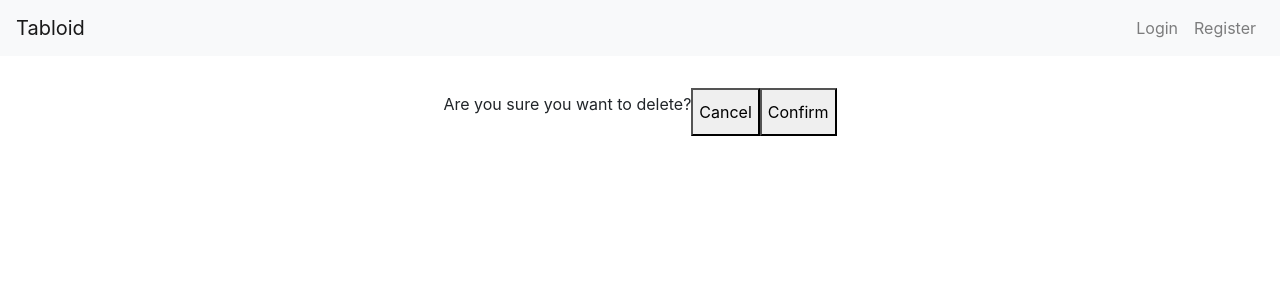
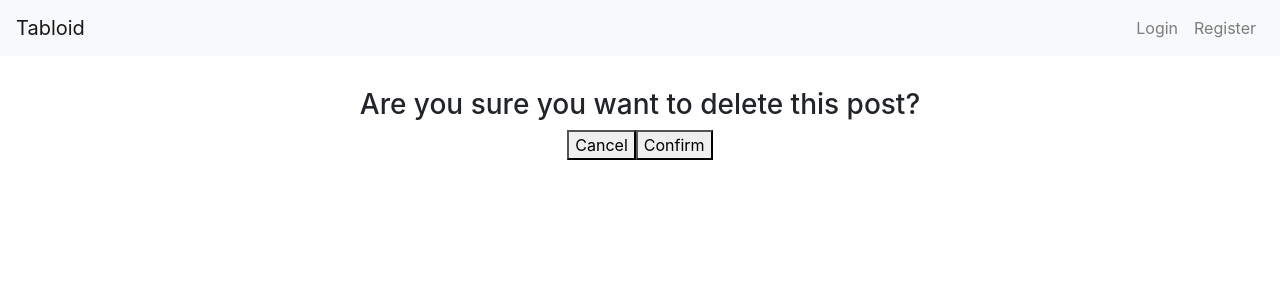
Before and after one commit to Mtneer/tabloid-full-stack-team-fuschia, a React (Create React App) app in the folder Tabloid/client/: page /post/delete/1 in a window 1280 px wide. Shown: the top 300 px of the page. Built offline with nearby package versions, Linux system fonts and the light colour scheme; no server answers.

Commit message:
finished delete posts ticket

```diff
--- a/Tabloid/client/src/components/ConfirmDelete.js
+++ b/Tabloid/client/src/components/ConfirmDelete.js
@@ -8,13 +8,15 @@ export const ConfirmDelete = () => {
     const history = useHistory();
     return (
         <div className="container">
-        <div className="row justify-content-center">
-          <p>Are you sure you want to delete?</p>
-          <button onClick={() => {history.push("/post")}} className="modal_buttonCancel">Cancel</button>
-          <button onClick={() => {deletePost(postId); history.push("/post")}} className="modal_buttoDelete">
-            Confirm
-          </button>
-        </div>
+          <div className="row justify-content-center">
+            <h3>Are you sure you want to delete this post?</h3>
+          </div>
+          <div className="row justify-content-center">
+            <button onClick={() => {history.push("/post")}} className="buttonCancel">Cancel</button>
+            <button onClick={() => {deletePost(postId); history.push("/post")}} className="buttonDelete">
+              Confirm
+            </button>
+          </div>
       </div>
     );
   }
--- a/Tabloid/client/src/providers/PostProvider.js
+++ b/Tabloid/client/src/providers/PostProvider.js
@@ -61,8 +61,7 @@ export const PostProvider = (props) => {
                 Authorization: `Bearer ${token}`,
                 "Content-Type": "application/json",
             },
-    }).then(resp => resp.json())
-    );
+    }));
   };
 
   return (
```
